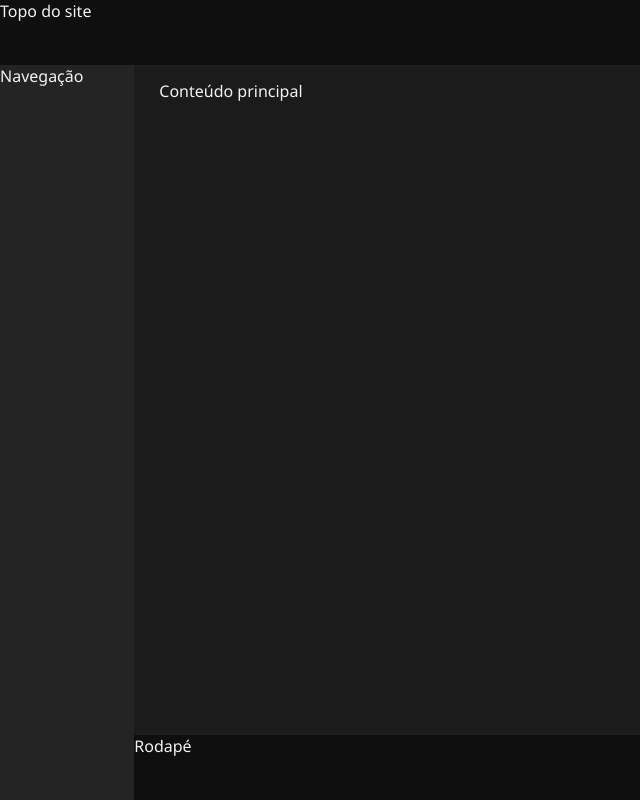
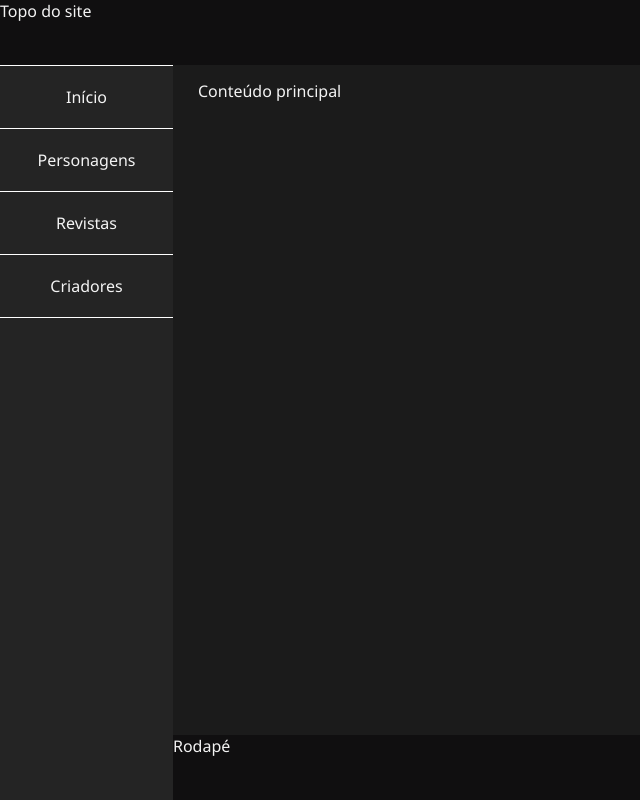
Before and after one commit to edufigueiredos/marvel-app, an Angular app: page / in a window 1280 px wide. Shown: the whole page, without its empty margins (0-640 px from the left). Built offline with nearby package versions, Linux system fonts and the light colour scheme.

Commit message:
Criando o component de navegação

```diff
--- a/src/app/app.component.html
+++ b/src/app/app.component.html
@@ -2,7 +2,7 @@
   <header>Topo do site</header>
   <div id="app-elements">
     <nav>
-      Navegação
+      <app-nav></app-nav>
     </nav>
     <div id='app-content'>
       <main>Conteúdo principal</main>
--- a/src/app/app.component.scss
+++ b/src/app/app.component.scss
@@ -23,7 +23,7 @@ $footerHeight: 65px;
     @include horizontalContent();
 
     nav {
-      width: 150px;
+      width: 200px;
       background-color: $blackColor3;
     }
 
--- a/src/app/app.module.ts
+++ b/src/app/app.module.ts
@@ -1,3 +1,4 @@
+import { NavModule } from './shared/components/nav/nav.module';
 import { NgModule } from '@angular/core';
 import { BrowserModule } from '@angular/platform-browser';
 
@@ -10,7 +11,8 @@ import { AppComponent } from './app.component';
   ],
   imports: [
     BrowserModule,
-    AppRoutingModule
+    AppRoutingModule,
+    NavModule
   ],
   providers: [],
   bootstrap: [AppComponent]
--- /dev/null
+++ b/src/app/shared/components/nav/nav.component.html
@@ -0,0 +1,8 @@
+<div class="nav-container">
+  <ul class="nav-list">
+    <li><a href="#">Início</a></li>
+    <li><a href="#">Personagens</a></li>
+    <li><a href="#">Revistas</a></li>
+    <li><a href="#">Criadores</a></li>
+  </ul>
+</div>
--- /dev/null
+++ b/src/app/shared/components/nav/nav.component.scss
@@ -0,0 +1,33 @@
+@import "../../styles/colors.scss";
+
+$liBorderColor: white;
+
+.nav-container {
+  width: 100%;
+  height: 100%;
+
+  .nav-list {
+    li {
+      a {
+        display: block;
+        width: 100%;
+        height: 100%;
+        padding: 20px 15px;
+        text-align: center;
+        border-bottom: 1px solid $liBorderColor;
+        text-decoration: none;
+        transition: all 0.2s ease-in-out;
+        &:hover {
+          background-color: rgba($color: #fff, $alpha: 0.2);
+          letter-spacing: 2px;
+          font-weight: bold;
+        }
+      }
+
+      &:first-child {
+        border-top: 1px solid $liBorderColor;
+      }
+
+    }
+  }
+}
```
Also changed, not shown: src/app/shared/components/nav/nav.component.ts (added, +12 -0 lines), src/app/shared/components/nav/nav.module.ts (added, +16 -0 lines), 1 other file (tests, documents, lock files or other folders).
